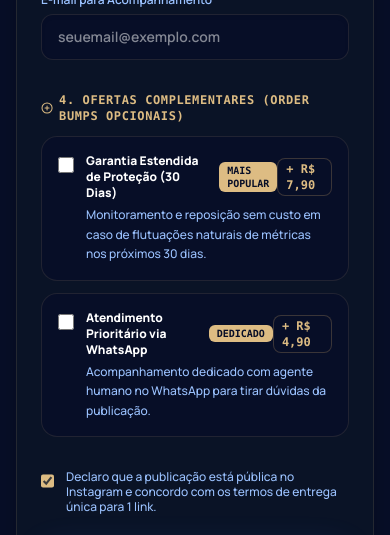
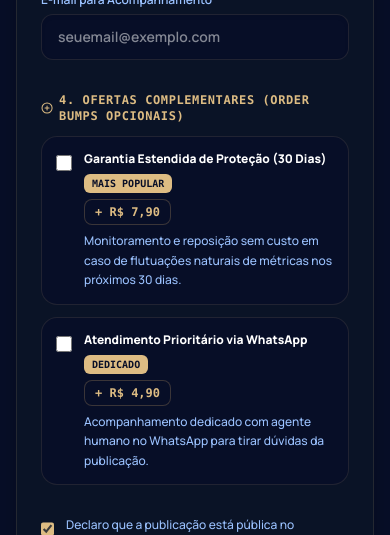
Before and after one commit to EverGreen-Agency/Notorius, a Next.js app: page /checkout in a window 390 px wide. Shown: the part 880-1415 px from the top of the page. Built offline with nearby package versions, Linux system fonts and the light colour scheme; no server answers.

Commit message:
fix: Responsividade Ofertas complementares

```diff
--- a/src/app/checkout/page.tsx
+++ b/src/app/checkout/page.tsx
@@ -373,7 +373,7 @@ function CheckoutContent() {
                         <div
                           key={bump.id}
                           onClick={() => toggleBump(bump.id)}
-                          className={`p-4 rounded-2xl border cursor-pointer transition-all ${
+                          className={`p-3.5 sm:p-4 rounded-2xl border cursor-pointer transition-all ${
                             isChecked
                               ? 'bg-[var(--gold-500)]/10 border-[var(--gold-500)] text-white shadow-md'
                               : 'bg-[var(--navy-950)] border-[var(--border-subtle)] hover:border-[var(--gold-500)]/40 text-[var(--text-secondary)]'
@@ -384,19 +384,21 @@ function CheckoutContent() {
                               type="checkbox"
                               checked={isChecked}
                               onChange={() => {}} // Handled by container onClick
-                              className="mt-1 w-4 h-4 rounded border-[var(--border-subtle)] text-[var(--gold-300)] focus:ring-0 cursor-pointer accent-[var(--gold-300)]"
+                              className="mt-1 w-4 h-4 rounded border-[var(--border-subtle)] text-[var(--gold-300)] focus:ring-0 cursor-pointer accent-[var(--gold-300)] shrink-0"
                             />
-                            <div className="flex-1 space-y-1">
-                              <div className="flex items-center justify-between">
-                                <span className="text-xs sm:text-sm font-extrabold text-white flex items-center gap-2">
-                                  <span>{bump.name}</span>
+                            <div className="flex-1 space-y-1.5 min-w-0">
+                              <div className="flex flex-col sm:flex-row sm:items-center justify-between gap-1.5 sm:gap-2">
+                                <div className="flex items-center gap-2 flex-wrap">
+                                  <span className="text-xs sm:text-sm font-extrabold text-white leading-tight">
+                                    {bump.name}
+                                  </span>
                                   {bump.badge && (
-                                    <span className="px-2 py-0.5 rounded-md bg-[var(--gold-300)] text-[var(--navy-950)] text-[10px] font-black uppercase font-mono">
+                                    <span className="px-2 py-0.5 rounded-md bg-[var(--gold-300)] text-[var(--navy-950)] text-[10px] font-black uppercase font-mono shrink-0">
                                       {bump.badge}
                                     </span>
                                   )}
-                                </span>
-                                <span className="text-xs font-mono font-black text-[var(--gold-300)] bg-[var(--navy-950)] px-2 py-0.5 rounded-lg border border-[var(--gold-500)]/30">
+                                </div>
+                                <span className="self-start sm:self-auto text-xs font-mono font-black text-[var(--gold-300)] bg-[var(--navy-950)] px-2.5 py-1 rounded-lg border border-[var(--gold-500)]/30 shrink-0">
                                   + R$ {(bump.priceCents / 100).toFixed(2).replace('.', ',')}
                                 </span>
                               </div>
--- a/src/app/pedido/[token]/pagamento/page.tsx
+++ b/src/app/pedido/[token]/pagamento/page.tsx
@@ -55,7 +55,6 @@ export default function OrderPaymentPage({ params }: { params: Promise<{ token:
   const [newReelUrl, setNewReelUrl] = useState('');
   const [isUpdatingUrl, setIsUpdatingUrl] = useState(false);
   const [updateMessage, setUpdateMessage] = useState<string | null>(null);
-  const [isSimulatingPayment, setIsSimulatingPayment] = useState(false);
 
   // Poll for status update every 3 seconds
   useEffect(() => {
@@ -117,17 +116,6 @@ export default function OrderPaymentPage({ params }: { params: Promise<{ token:
       setUpdateMessage(msg);
     } finally {
       setIsUpdatingUrl(false);
-    }
-  };
-
-  const handleSimulatePayment = async () => {
-    setIsSimulatingPayment(true);
-    try {
-      await fetch(`/api/public/orders/${token}`, { method: 'POST' });
-    } catch (err) {
-      console.error(err);
-    } finally {
-      setIsSimulatingPayment(false);
     }
   };
 
@@ -215,20 +203,6 @@ export default function OrderPaymentPage({ params }: { params: Promise<{ token:
                 <p className="text-xs text-[var(--slate-400)] max-w-md mx-auto">
                   Pague através do seu app bancário para liberar a entrega do pacote <strong className="text-white">{orderData.packageName}</strong> (R$ {(orderData.amountCents / 100).toFixed(2).replace('.', ',')}).
                 </p>
-              </div>
-            )}
-
-            {/* Dev Mode Payment Simulation Trigger */}
-            {!isPaid && !isExpired && (
-              <div className="pt-2">
-                <button
-                  onClick={handleSimulatePayment}
-                  disabled={isSimulatingPayment}
-                  className="px-4 py-2 rounded-xl bg-[var(--sapphire-glow)] border border-[var(--sapphire-action)] text-[var(--sapphire-soft)] text-xs font-mono hover:bg-[var(--sapphire-action)] hover:text-white transition-all flex items-center justify-center gap-1.5 mx-auto max-w-full text-center leading-snug"
-                >
-                  <Sparkles className="w-3.5 h-3.5 shrink-0" />
-                  <span>{isSimulatingPayment ? 'Simulando...' : 'Simular Pagamento Pix (Dev Mode)'}</span>
-                </button>
               </div>
             )}
 
--- a/src/components/Hero.tsx
+++ b/src/components/Hero.tsx
@@ -70,6 +70,12 @@ export function Hero() {
               <span>Escolher Meu Pacote</span>
               <ArrowRight className="w-4 h-4 group-hover:translate-x-1 transition-transform text-[#f4e4c1]" />
             </a>
+
+            {/* Mercado Pago Security Trust Badge */}
+            <div className="inline-flex items-center justify-center sm:justify-start gap-2 px-3.5 py-2.5 rounded-xl bg-[#0a1326]/90 border border-[#ddbc83]/30 text-xs font-semibold text-[#9bc2ff] shadow-md backdrop-blur-md">
+              <Shield className="w-4 h-4 text-emerald-400 shrink-0" />
+              <span>Checkout 100% Seguro via <strong className="text-white">Mercado Pago</strong></span>
+            </div>
           </div>
 
           {/* Proof Badges Strip (Desktop Only - Transferred to TrustStrip on Mobile) */}
--- a/src/components/PackageGrid.tsx
+++ b/src/components/PackageGrid.tsx
@@ -80,6 +80,12 @@ export function PackageGrid() {
             <p className="hidden sm:block text-xs sm:text-base text-[#9bc2ff]/90 max-w-xl mx-auto">
               Cada pacote é aplicado a <strong className="text-[#f7f4ec] underline decoration-[#ddbc83]/50 decoration-2 underline-offset-4">uma única publicação pública</strong> do Instagram (Reel ou Post). Pagamento único via Pix.
             </p>
+
+            {/* Mercado Pago Trust Seal */}
+            <div className="inline-flex items-center gap-2 px-3.5 py-1.5 rounded-xl bg-[#05070d]/80 border border-[#49b887]/40 text-xs font-semibold text-[#49b887] shadow-sm">
+              <Shield className="w-4 h-4 text-[#49b887]" />
+              <span>Garantia de Checkout Seguro via <strong className="text-white">Mercado Pago</strong></span>
+            </div>
 
             {/* Mobile Progress Dots */}
             <div className="flex md:hidden items-center justify-center gap-1.5 pt-1.5 pb-1">
```
